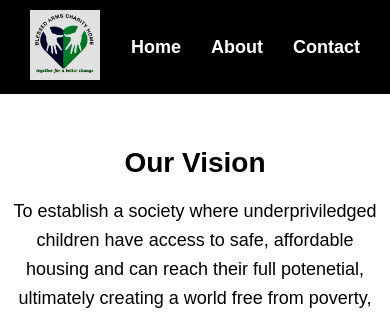
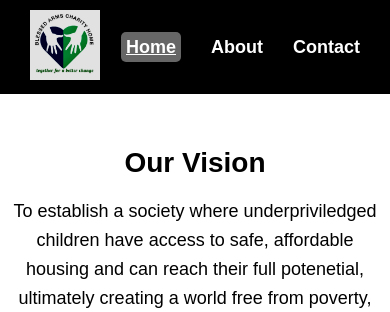
Before and after one commit to Jay-Jeremiah/Blessed-Arms-Charity-Website, a Flask app: page /about in a window 390 px wide, with the pointer over the restyled element. Shown: the top 312 px of the page. Run offline with Flask 3, Linux system fonts and the light colour scheme.

```diff
--- a/blessed_charity/templates/about.html
+++ b/blessed_charity/templates/about.html
@@ -42,6 +42,14 @@
             text-decoration: none;
             font-weight: bold;
             font-size: 18px;
+        }
+
+        nav ul li a:hover{
+            text-decoration: underline;
+            background-color: #666;
+            border-radius: 5px;
+            padding:  5px;
+            transition: .53s;
         }
 
         main {
```
